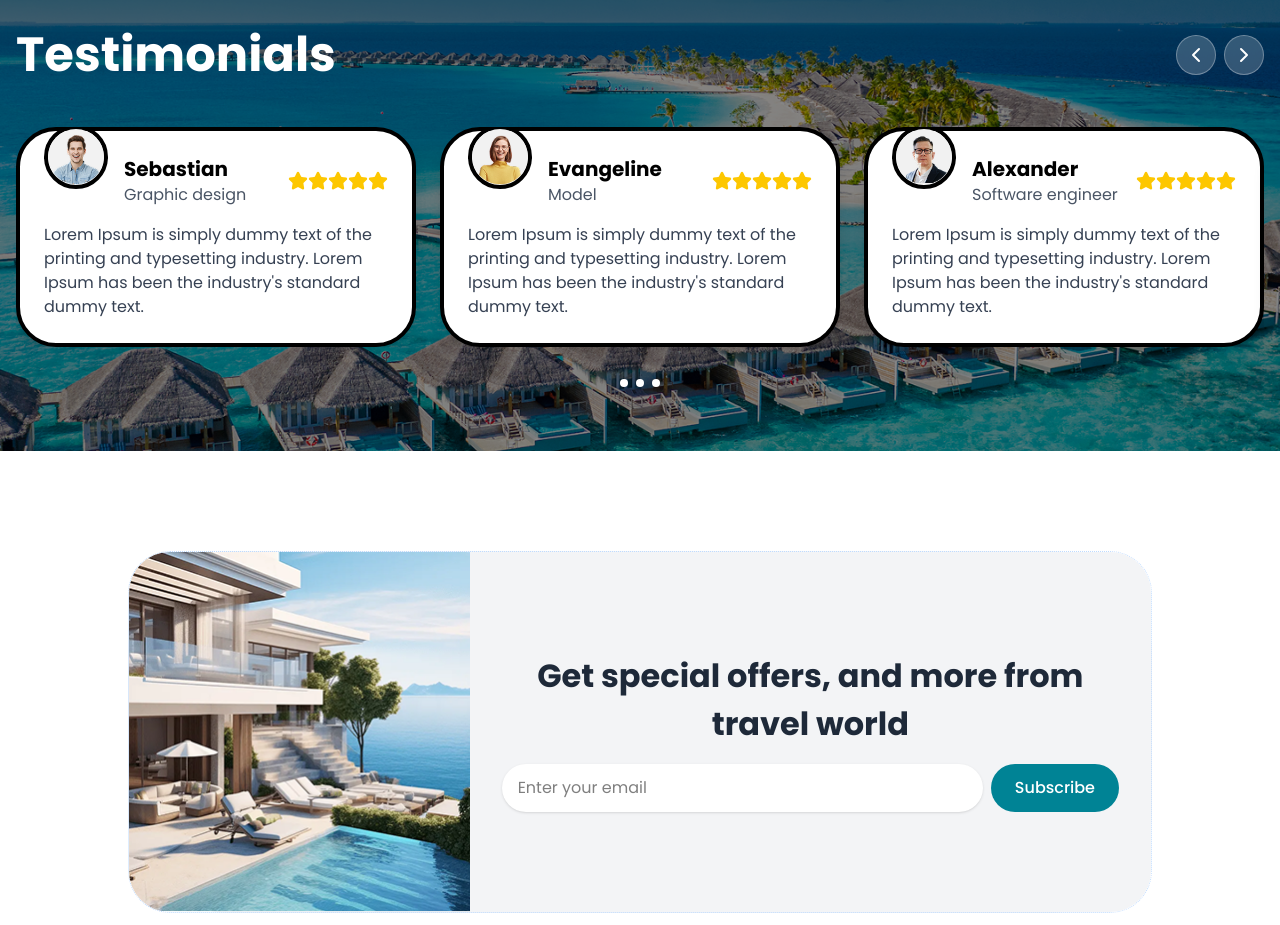
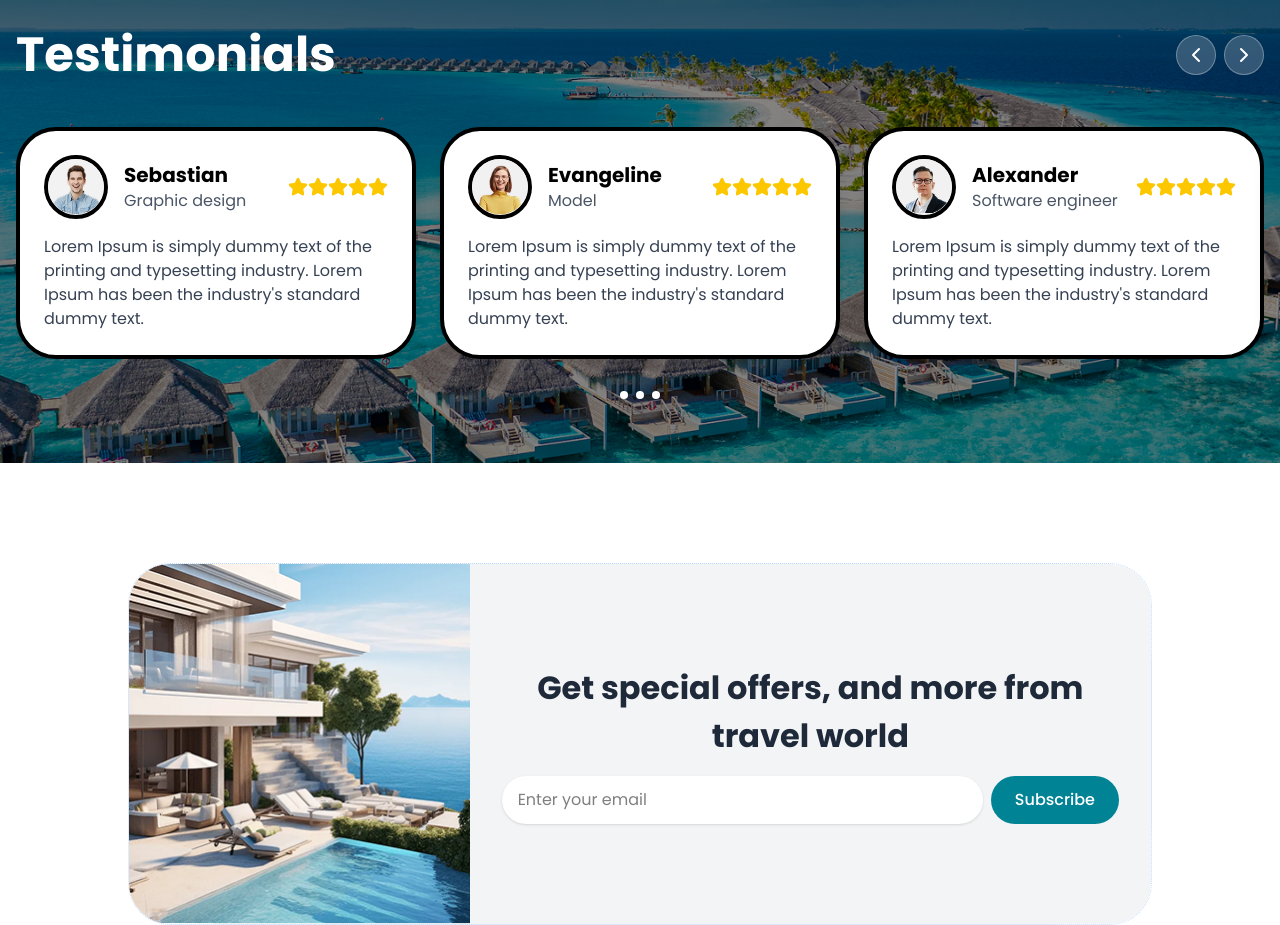
Before and after one commit to Iam-samyog/Acenda, a React (Vite) app: page / in a window 1280 px wide. Shown: the part 4160-5085 px from the top of the page. Built offline with nearby package versions, Linux system fonts and the light colour scheme.

Commit message:
Completed the initial look of Homepage entirely

```diff
--- a/src/components/TestimonialsSwiper.jsx
+++ b/src/components/TestimonialsSwiper.jsx
@@ -158,15 +158,18 @@ export default function TestimonialsSwiper() {
               {testimonials.map((slide, slideIndex) => (
                 <div key={slideIndex} className="min-w-full  flex flex-col md:flex-row gap-6">
                   {slide.map((testimonial) => (
-                    <div key={testimonial.id} className="flex-1 border-4 bg-white rounded-[40px] p-6 shadow-lg">
-                      <div className="flex items-center mb-4">
-                        <div className="mr-4 -mt-12">
+                    <div key={testimonial.id} className="flex-1   border-4 bg-white rounded-[40px] p-6 shadow-lg">
+                      <div className="flex items-center mb-4 ">
+                        <div className="mr-4  ">
+                        <div className=''>
                           <div className="w-16 h-16 rounded-full overflow-hidden border-4 border-black">
+
                             <img
                               src={testimonial.image}
                               alt={testimonial.name}
-                              className="w-full h-full object-cover"
+                              className="w-full h-full object-cover "
                             />
+                          </div>
                           </div>
                         </div>
                         <div>
```
